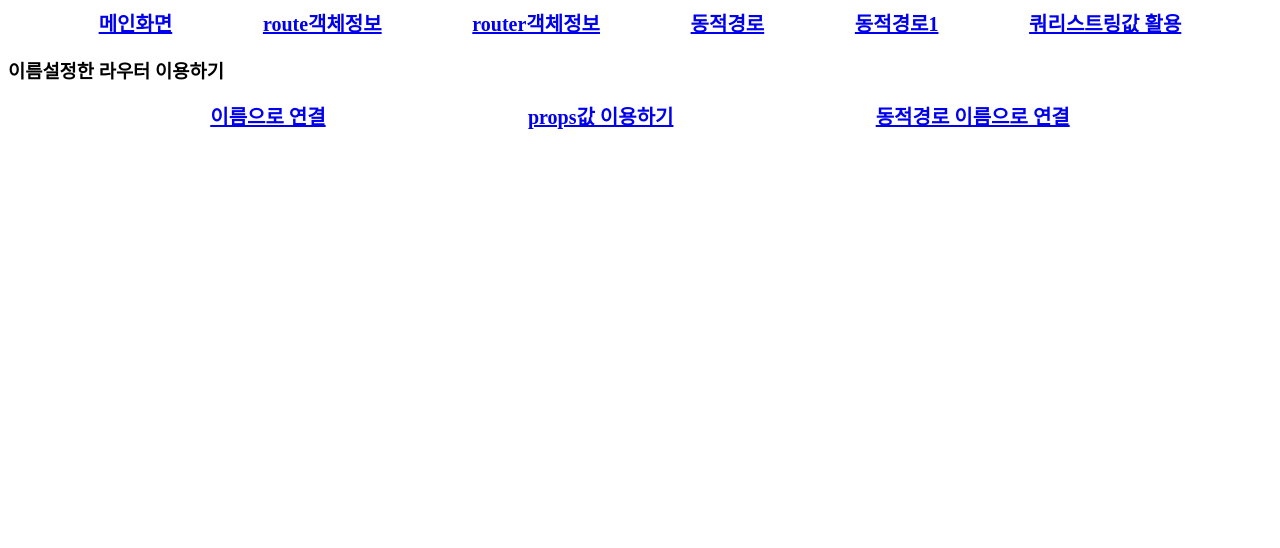
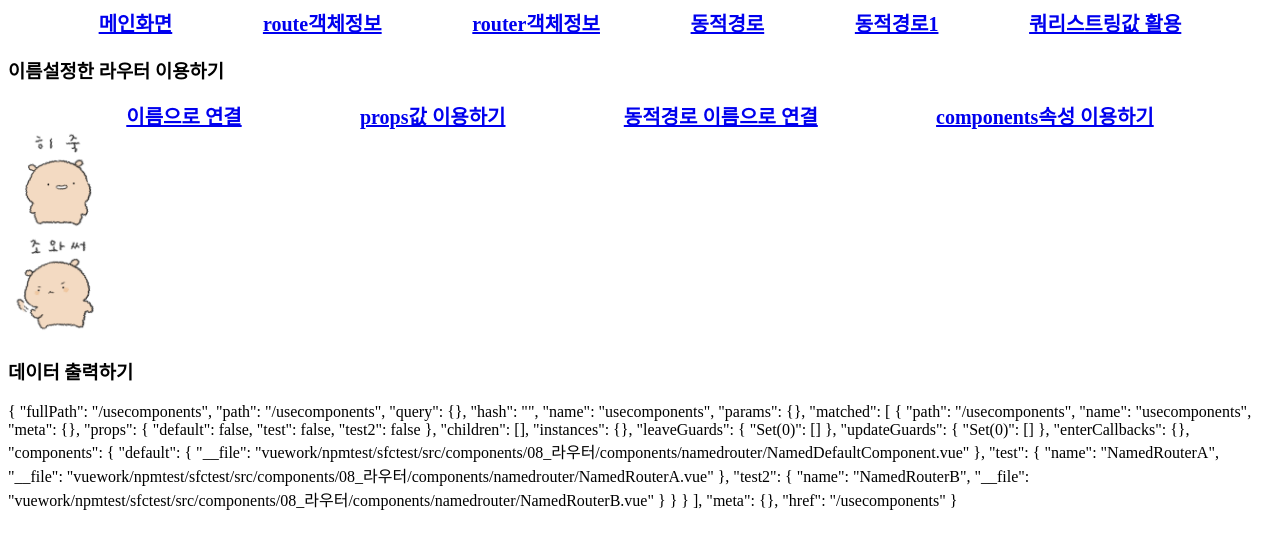
Before and after one commit to woogamjaa/vue, a Vue app in the folder vuework/npmtest/sfctest/: page /usecomponents in a window 1280 px wide. Shown: the top 548 px of the page. Built offline with nearby package versions, Linux system fonts and the light colour scheme.

Commit message:
img 다수 컴포넌트불러오기

```diff
--- a/vuework/npmtest/sfctest/src/RouterApp.vue
+++ b/vuework/npmtest/sfctest/src/RouterApp.vue
@@ -1,7 +1,8 @@
 <template>
     <div>
         <NavComponent/>
-        <router-view></router-view>
+        <router-view name="test"></router-view>
+        <router-view name="test2"></router-view>
     </div>
 </template>
 <script>
--- a/vuework/npmtest/sfctest/src/components/08_라우터/components/NavComponent.vue
+++ b/vuework/npmtest/sfctest/src/components/08_라우터/components/NavComponent.vue
@@ -38,6 +38,7 @@ const model={
         {label:"props값 이용하기",link:{name:"namedpropstest"}},
         //동적경로에 대한 값을 params속성을 이용해서 설정.
         {label:"동적경로 이름으로 연결",link:{name:"nameddynamictest",params:{test:"mylove"},query:{name:"minyoung",value:"love"}}},
+        {label:"components속성 이용하기",link:"/usecomponents"},
     ]
 }
 
--- /dev/null
+++ b/vuework/npmtest/sfctest/src/components/08_라우터/components/namedrouter/NamedRouterA.vue
@@ -0,0 +1,23 @@
+<template>
+    <div>
+        <img :src="logo" alt="로고" width="100px" height="100px"><br>
+        <img :src="logo2" alt="로고" width="100px" height="100px">
+    </div>
+</template>
+<script>
+import mong from '@/assets/몽2.png';
+import mong2 from '@/assets/몽몽.png';
+export default {
+    name:"NamedRouterA",
+    data(){
+        return {
+            logo:mong,
+            logo2:mong2,
+        }
+    }
+
+}
+</script>
+<style>
+
+</style>
--- /dev/null
+++ b/vuework/npmtest/sfctest/src/components/08_라우터/components/namedrouter/NamedRouterB.vue
@@ -0,0 +1,17 @@
+<template>
+    <div>
+        <h3>데이터 출력하기</h3>
+        <p>
+            {{ this.$route }}
+        </p>
+    </div>
+</template>
+<script>
+export default {
+    name:"NamedRouterB",
+
+}
+</script>
+<style>
+
+</style>
--- a/vuework/npmtest/sfctest/src/components/08_라우터/router/index.js
+++ b/vuework/npmtest/sfctest/src/components/08_라우터/router/index.js
@@ -9,6 +9,9 @@ import MemberView from "../components/membercomponent/MemberView.vue";
 import QueryStringComponent from "../components/QueryStringComponent.vue";
 import NamedComponent from "../components/namedrouter/NamedComponent.vue";
 import NamedPropTestComponent from "../components/namedrouter/NamedPropTestComponent.vue";
+import NamedRouterA from "../components/namedrouter/NamedRouterA.vue";
+import NamedDefaultComponent from "../components/namedrouter/NamedDefaultComponent.vue";
+import NamedRouterB from "../components/namedrouter/NamedRouterB.vue";
 // export default router=createRouter
 const router=createRouter({
     history:createWebHistory(),
@@ -29,7 +32,7 @@ const router=createRouter({
         //라우터주소에 여러 컴포넌트 연결하기
         //components속성을 이용 -> key(이름):value(component) 로 설정
 
-        {}
+        {path:"/usecomponents", name:"usecomponents",components:{default:NamedDefaultComponent, test:NamedRouterA, test2:NamedRouterB}}
     ]
 });
 
```
